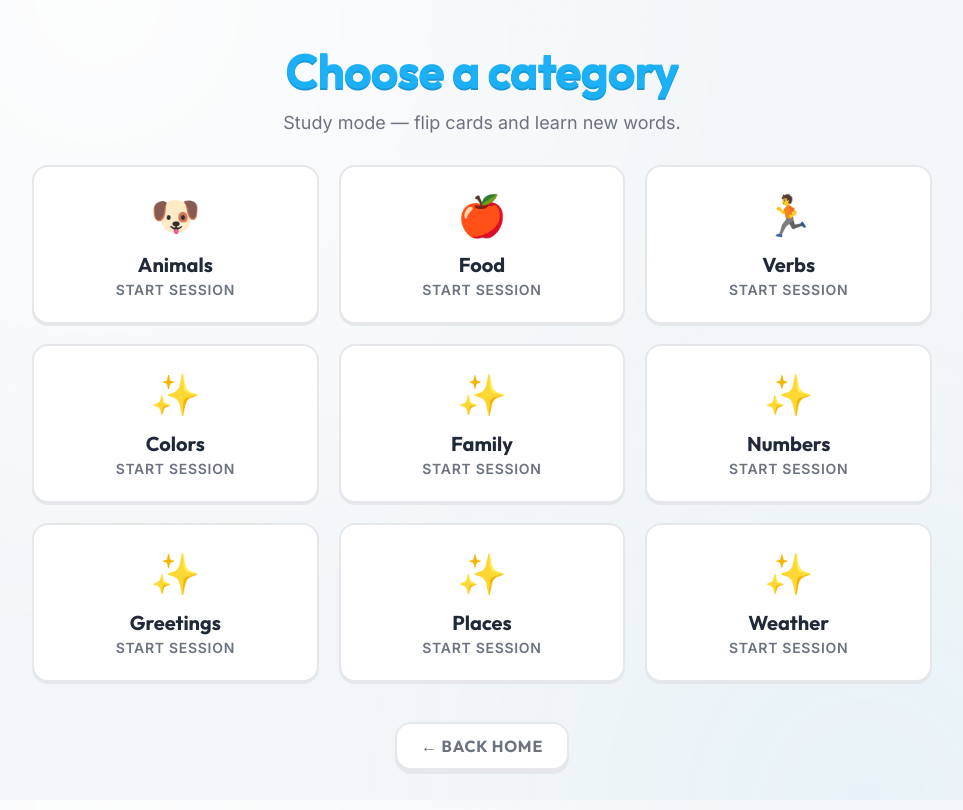
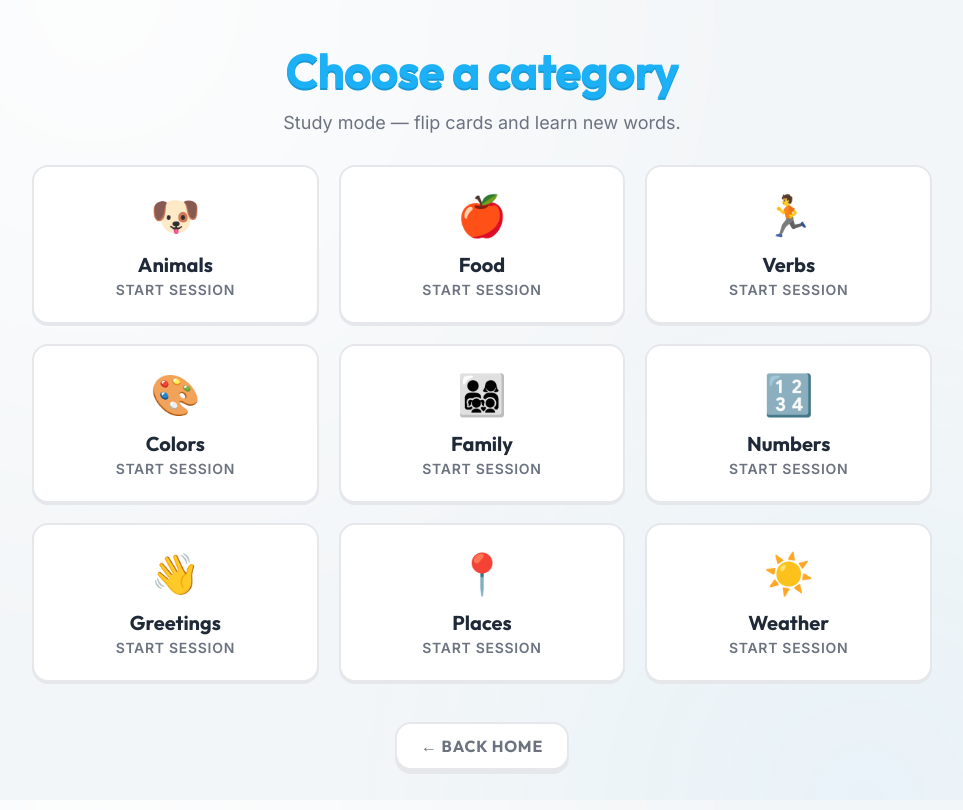
Before and after one commit to YehorYehorychev/Flashcards-App, a React (Vite) app: page /study in a window 1280 px wide. Shown: the whole page, without its empty margins (158-1121 px from the left). Built offline with nearby package versions, Linux system fonts and the light colour scheme.

Commit message:
fix: fix card hover bug and add icons for all categories

```diff
--- a/src/components/Flashcard.module.css
+++ b/src/components/Flashcard.module.css
@@ -61,9 +61,14 @@
   transition: transform 0.2s, box-shadow 0.2s;
 }
 
-.flipOuter:hover .face {
+.flipOuter:hover .front {
   transform: translateY(-4px);
   box-shadow: 0 8px 0 var(--color-border);
+}
+
+.flipOuter:hover .back {
+  transform: rotateY(180deg) translateY(-4px);
+  box-shadow: 0 -8px 0 var(--color-primary-shadow); /* Reversed shadow for flipped card */
 }
 
 
--- a/src/data/flashcards.ts
+++ b/src/data/flashcards.ts
@@ -27,16 +27,16 @@ export type Flashcard = {
   xp?: number
 }
 
-export const categories: { id: Category; label: string }[] = [
-  { id: 'animals', label: 'Animals' },
-  { id: 'food', label: 'Food' },
-  { id: 'verbs', label: 'Verbs' },
-  { id: 'colors', label: 'Colors' },
-  { id: 'family', label: 'Family' },
-  { id: 'numbers', label: 'Numbers' },
-  { id: 'greetings', label: 'Greetings' },
-  { id: 'places', label: 'Places' },
-  { id: 'weather', label: 'Weather' },
+export const categories: { id: Category; label: string; icon: string }[] = [
+  { id: 'animals', label: 'Animals', icon: '🐶' },
+  { id: 'food', label: 'Food', icon: '🍎' },
+  { id: 'verbs', label: 'Verbs', icon: '🏃' },
+  { id: 'colors', label: 'Colors', icon: '🎨' },
+  { id: 'family', label: 'Family', icon: '👨‍👩‍👧‍👦' },
+  { id: 'numbers', label: 'Numbers', icon: '🔢' },
+  { id: 'greetings', label: 'Greetings', icon: '👋' },
+  { id: 'places', label: 'Places', icon: '📍' },
+  { id: 'weather', label: 'Weather', icon: '☀️' },
 ]
 
 export const flashcards: Flashcard[] = [
--- a/src/pages/CategorySelectionPage.tsx
+++ b/src/pages/CategorySelectionPage.tsx
@@ -1,12 +1,6 @@
 import { Link } from 'react-router-dom'
 import { categories } from '../data/flashcards'
 import styles from './CategorySelectionPage.module.css'
-
-const categoryIcons: Record<string, string> = {
-  animals: '🐶',
-  food: '🍎',
-  verbs: '🏃',
-}
 
 export function CategorySelectionPage() {
   return (
@@ -19,7 +13,7 @@ export function CategorySelectionPage() {
       <section className={styles.grid} aria-label="Categories">
         {categories.map((c, index) => (
           <Link key={c.id} className={styles.card} style={{ animationDelay: `${index * 100}ms` }} to={`/study/${c.id}`}>
-            <div className={styles.cardIcon}>{categoryIcons[c.id] || '✨'}</div>
+            <div className={styles.cardIcon}>{c.icon}</div>
             <h2 className={styles.cardTitle}>{c.label}</h2>
             <p className={styles.cardBody}>Start session</p>
           </Link>
--- a/src/pages/QuizSelectionPage.tsx
+++ b/src/pages/QuizSelectionPage.tsx
@@ -4,12 +4,6 @@ import { categories } from '../data/flashcards'
 import styles from './QuizSelectionPage.module.css'
 
 type QuizTypeParam = 'multiple-choice' | 'fill-in-the-blank'
-
-const categoryIcons: Record<string, string> = {
-  animals: '🐶',
-  food: '🍎',
-  verbs: '🏃',
-}
 
 export function QuizSelectionPage() {
   const [quizType, setQuizType] = useState<QuizTypeParam>('multiple-choice')
@@ -53,7 +47,7 @@ export function QuizSelectionPage() {
           const to = `/quiz/${c.id}?${search}`
           return (
             <Link key={c.id} className={styles.card} style={{ animationDelay: `${index * 100}ms` }} to={to}>
-               <div className={styles.cardIcon}>{categoryIcons[c.id] || '✨'}</div>
+               <div className={styles.cardIcon}>{c.icon}</div>
               <h2 className={styles.cardTitle}>{c.label}</h2>
               <p className={styles.cardBody}>
                 {quizType === 'multiple-choice'
```
